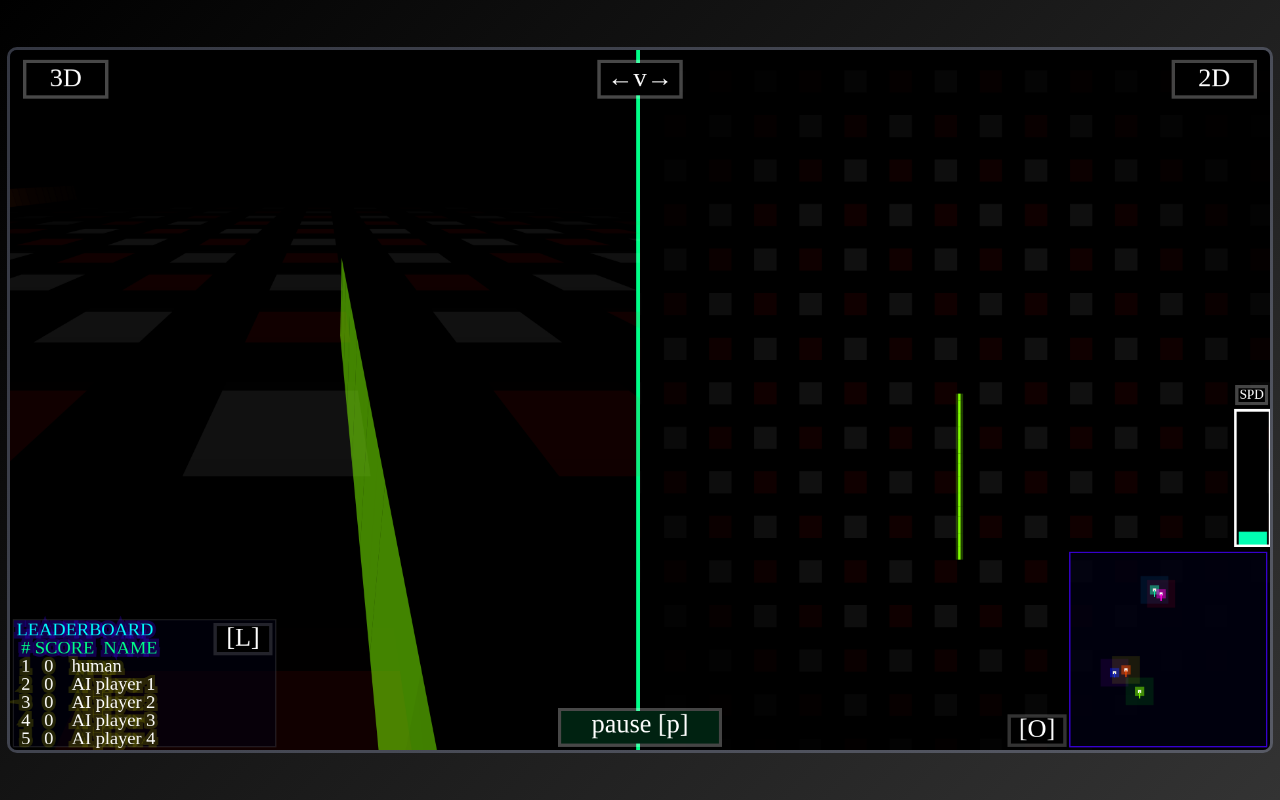
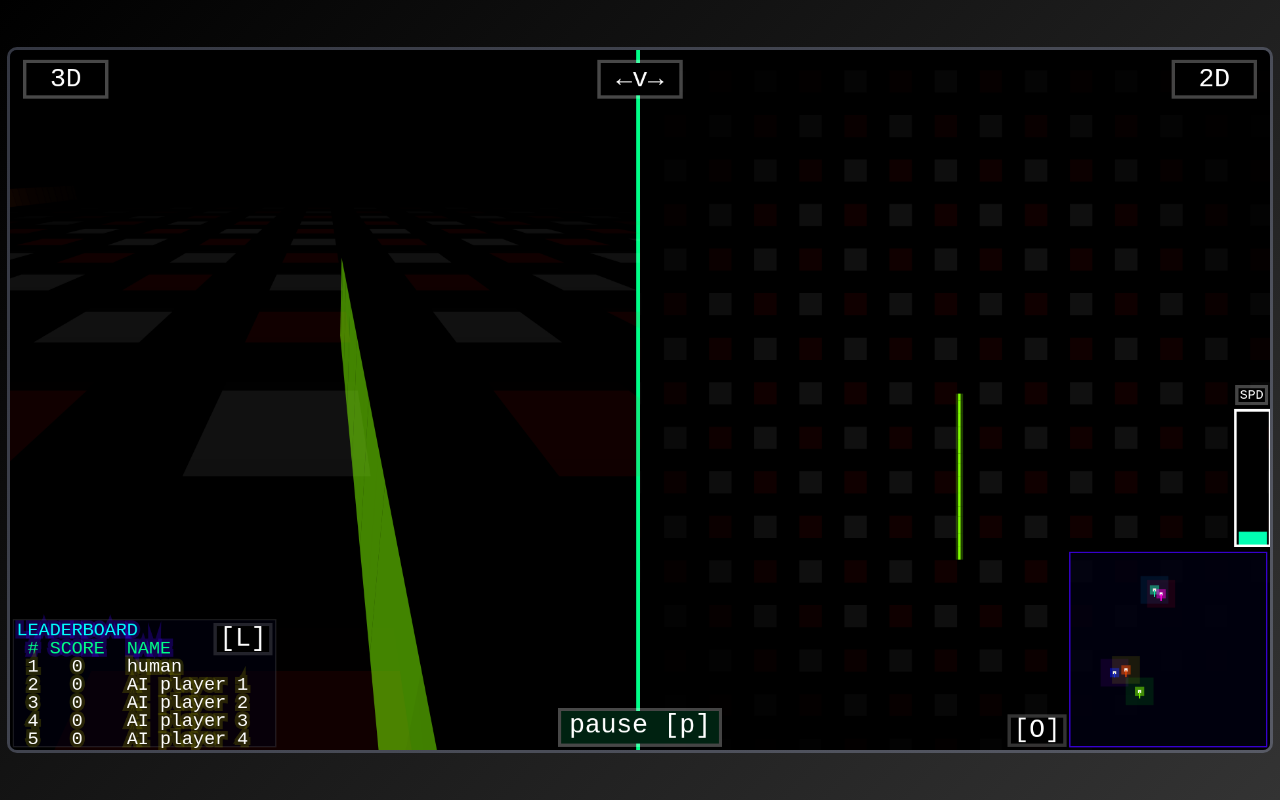
Before and after one commit to srmcgann/TRON2.0, a plain HTML site: page TRON 2.0.html in a window 1280 px wide. Drawn offline with Linux system fonts and the light colour scheme; animation ran at ten frames a second.

Commit message:
Add files via upload

```diff
--- a/TRON 2.0.html
+++ b/TRON 2.0.html
@@ -515,7 +515,7 @@
             X1            = w - X2 - margin
             Y1            = c.height-h-margin*3
             x.lineWidth   = 10
-            x.font        = (40) + 'px Courier Prime'
+            x.font        = (40) + 'px monospace'
             x.textAlign   = 'center'
             x.strokeRect(X1, 20 + Y1, X2, Y2)
             x.fillStyle   = `#000`
@@ -525,7 +525,7 @@
             x.fillText(str, X1 + X2/2, Y1 + 50)
 
             x.textAlign = 'left'
-            x.font = fs + 'px Courier Prime'
+            x.font = fs + 'px monospace'
             x.fillStyle = '#0FF'
             x.strokeStyle = '#40F4'
             x.strokeText('LEADERBOARD', margin*2, c.height-margin*2-(players.length+1)*fs+fs/25)
@@ -568,7 +568,7 @@
             X1            = c.width - w - X2 - margin*3
             Y1            = c.height-Y2-margin*6
             x.lineWidth   = 10
-            x.font        = (40) + 'px Courier Prime'
+            x.font        = (40) + 'px monospace'
             x.textAlign   = 'center'
             x.strokeRect(X1, 20 + Y1, X2, Y2)
             x.fillStyle   = `#000`
@@ -636,7 +636,7 @@
             X1            = c.width - X2/2 -28
             Y1            = c.height/2 - 18
             x.lineWidth   = 10
-            x.font        = (20) + 'px Courier Prime'
+            x.font        = (20) + 'px monospace'
             x.textAlign   = 'center'
             x.strokeRect(X1, Y1, X2, Y2)
             x.fillStyle   = '#000'
@@ -1063,7 +1063,7 @@
                 if(!idx && !player.alive){
                   x.fillStyle = '#18000688'
                   x.fillRect(0,0,c.width,c.height)
-                  x.font = (fs = 100) + 'px Courier Prime'
+                  x.font = (fs = 100) + 'px monospace'
                   x.fillStyle = '#f02'
                   x.strokeStyle = '#000'
                   x.lineWidth = 16
@@ -1370,7 +1370,7 @@
         X2            = 120
         Y2            = 50
         x.lineWidth   = 10
-        x.font        = (40) + 'px Courier Prime'
+        x.font        = (40) + 'px monospace'
         x.textAlign   = 'center'
         for(m=3; m--; ){
           lx = 875 * (m-1)
@@ -1419,7 +1419,7 @@
           x.textAlign = 'center'
           x.fillRect(0,0,c.width,c.height)
           x.fillStyle = '#fff8'
-          x.font = (fs=100)+'px Courier Prime'
+          x.font = (fs=100)+'px monospace'
           x.strokeStyle = '#000a'
           x.lineWidth = 10
           x.strokeText(flashNotices[l][0],c.width/2, c.height/2+fs/4)
@@ -1434,7 +1434,7 @@
         X1            = -X2/2
         Y1            = c.height - Y2 - 10
         x.lineWidth   = 10
-        x.font        = (40) + 'px Courier Prime'
+        x.font        = (40) + 'px monospace'
         x.textAlign   = 'center'
         x.strokeRect(960 + X1, Y1, X2, Y2)
         x.fillStyle   = paused ? '#601' : '#021'
```
